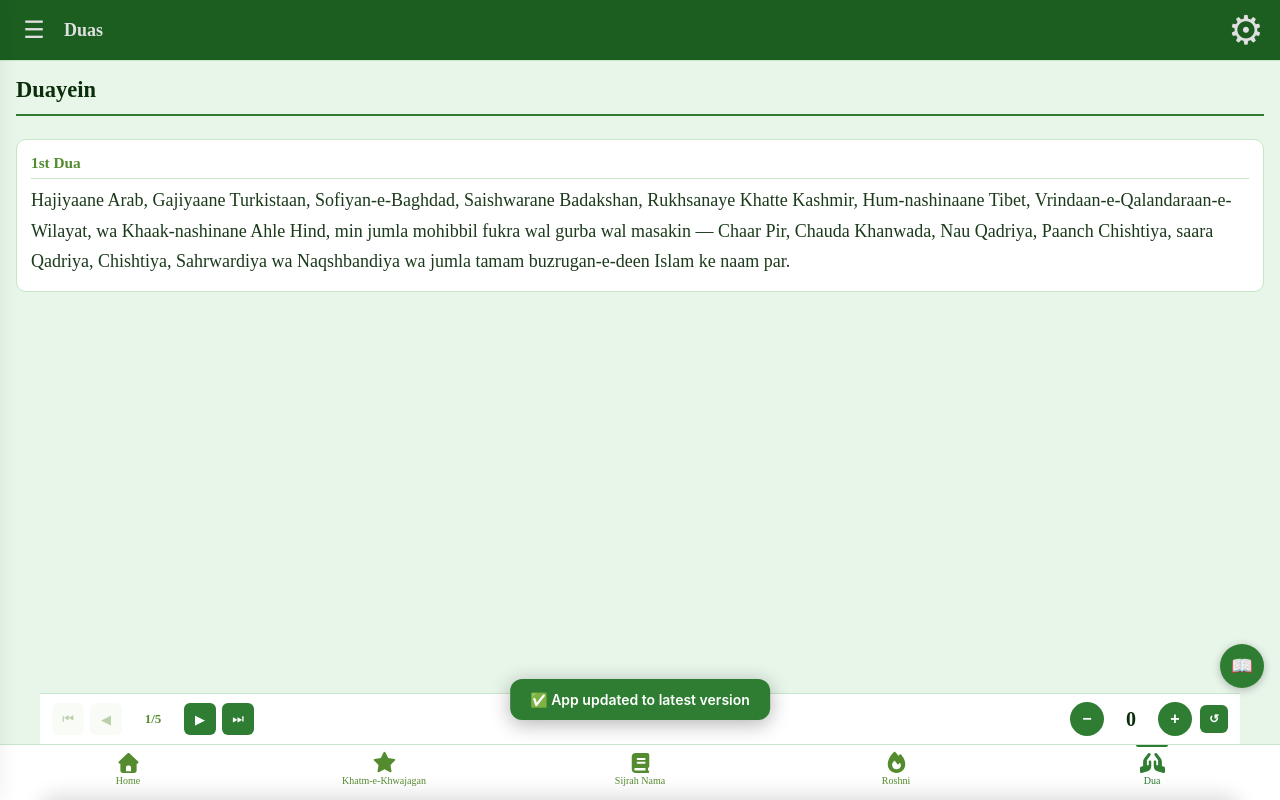
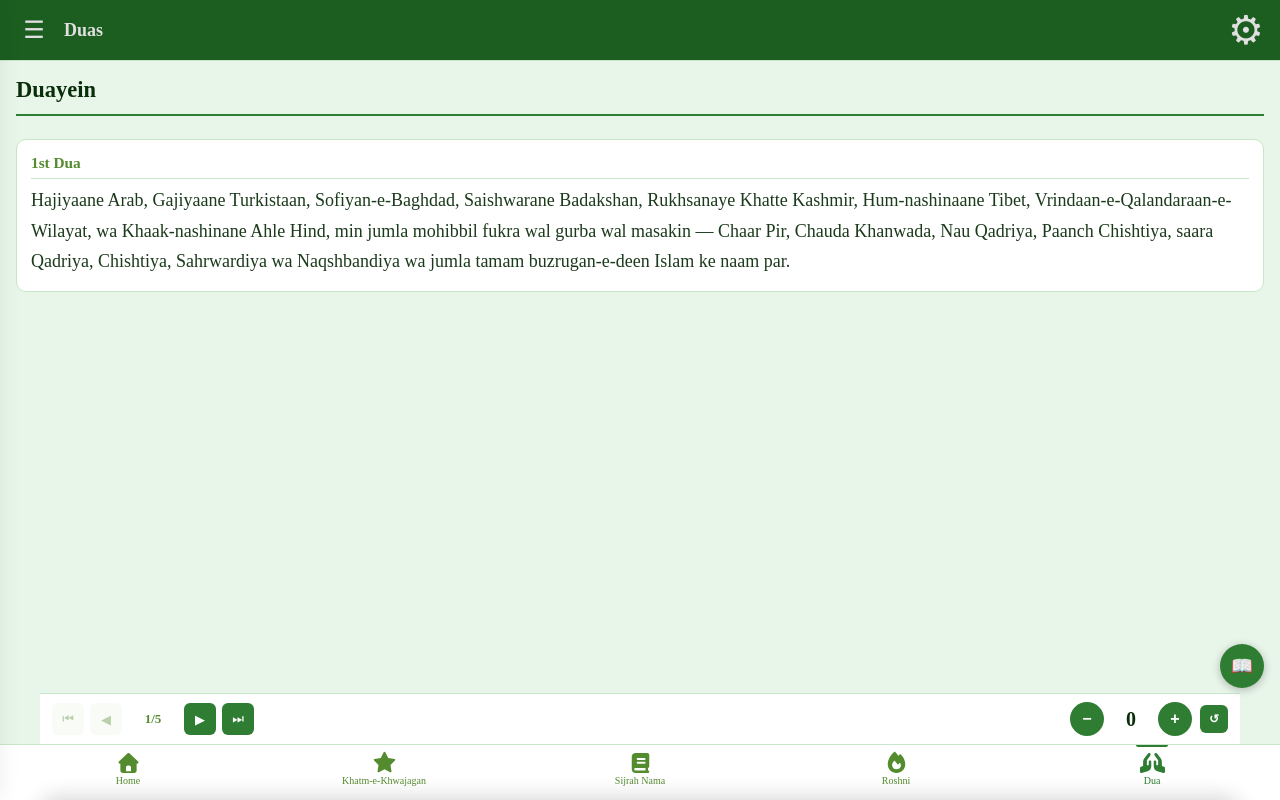
Before and after one commit to mehboob-dev/kqcmm-web, a React (Vite) app: page /kqcmm-web/dua in a window 1280 px wide. Built offline with nearby package versions, Linux system fonts and the light colour scheme; a web font is replaced by a local one.

Commit message:
Update PwaSupport.jsx

```diff
--- a/src/components/PwaSupport.jsx
+++ b/src/components/PwaSupport.jsx
@@ -20,7 +20,7 @@ export default function PwaSupport() {
   useEffect(() => {
     if (!needRefresh) {
       setUpdated(true)
-      setTimeout(() => setUpdated(false), 4000)
+      setTimeout(() => setUpdated(false), 1000)
     }
   }, [needRefresh])
 
```
